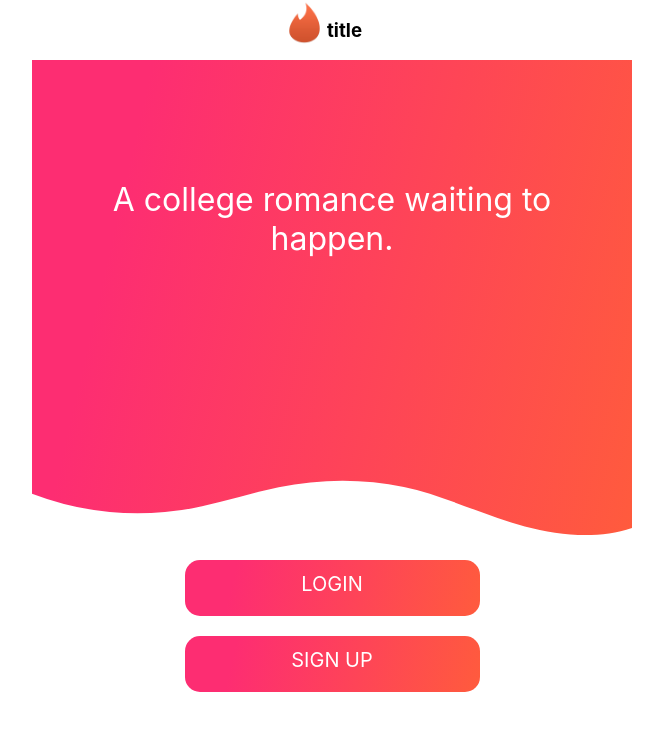
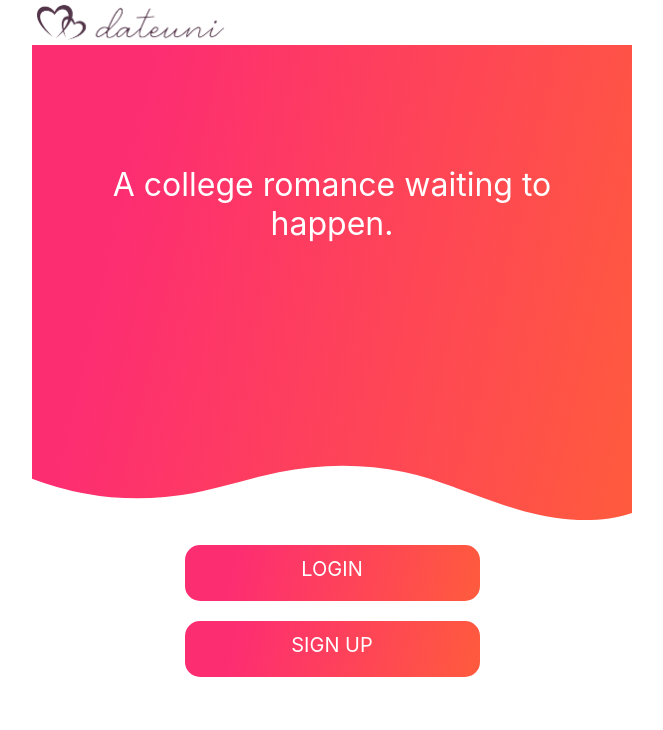
Before and after one commit to Nikhil3522/Dating-Frontend, a React (Create React App) app: page / in a window 1280 px wide. Shown: the top 730 px of the page, without its empty margins (308-971 px from the left). Built offline with nearby package versions, Linux system fonts and the light colour scheme; a web font is replaced by a local one.

Commit message:
Logo, chat bg

```diff
--- a/src/App.css
+++ b/src/App.css
@@ -52,7 +52,7 @@
 .title{
   display: flex;
   margin: auto;
-  width: 100px;
+  width: 100%;
 }
 
 
@@ -133,7 +133,7 @@
 .optionBox{
   border: 1px solid  rgb(255,91,61);
   background-color: antiquewhite;
-  width: 295px;
+  width: 40%;
   height: 56px;
   font-size: 20px;
   border-radius: 15px;
@@ -149,7 +149,7 @@
   background: rgb(255,91,61);
   background: linear-gradient(283deg, rgba(255,91,61,1) 0%, rgba(253,45,114,1) 83%);
   color: white;
-  width: 295px;
+  width: 40%;
   height: 56px;
   font-size: 20px;
   border-radius: 15px;
@@ -157,9 +157,9 @@
   margin-top: 20px;
 }
 
-.selectOption p{
+/* .selectOption p{
   padding-top: 12px;
-}
+} */
 
 .interestOptionDiv{
   display: flex;
--- a/src/component/LogoComponent.js
+++ b/src/component/LogoComponent.js
@@ -1,10 +1,10 @@
-import logo from '../assets/images/logo.png'
+import logo from '../assets/logo.png'
 
 function LogoComponent(){
     return (
         <div className="title">
-            <img src={logo} width="45px" height="45px"/>
-            <h3>title</h3>
+            <img src={logo} height="45px"/>
+            {/* <h3>title</h3> */}
         </div>
     )
 }
```
Also changed, not shown: src/assets/logo.png (added), 1 other file (tests, documents, lock files or other folders).
